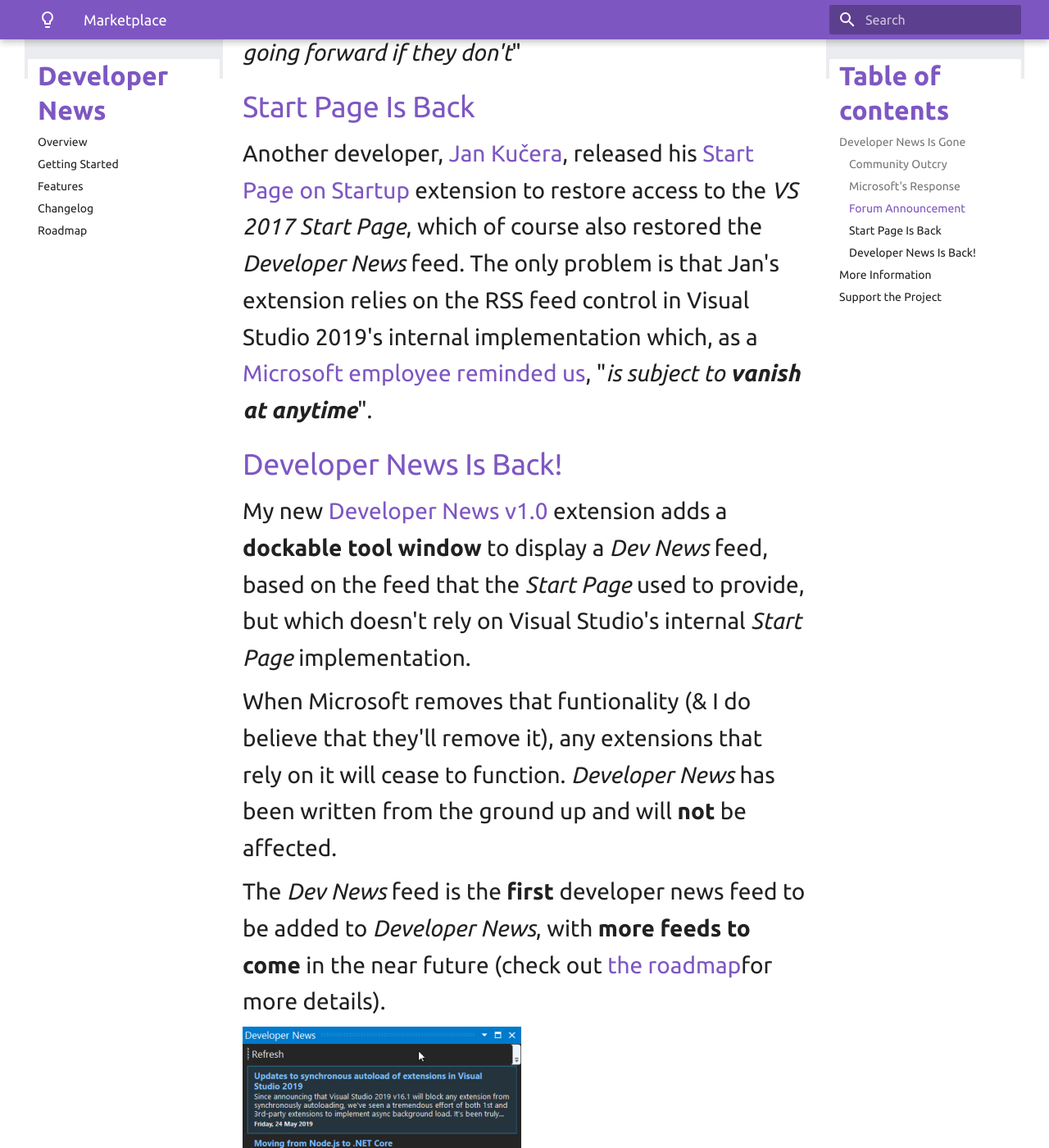
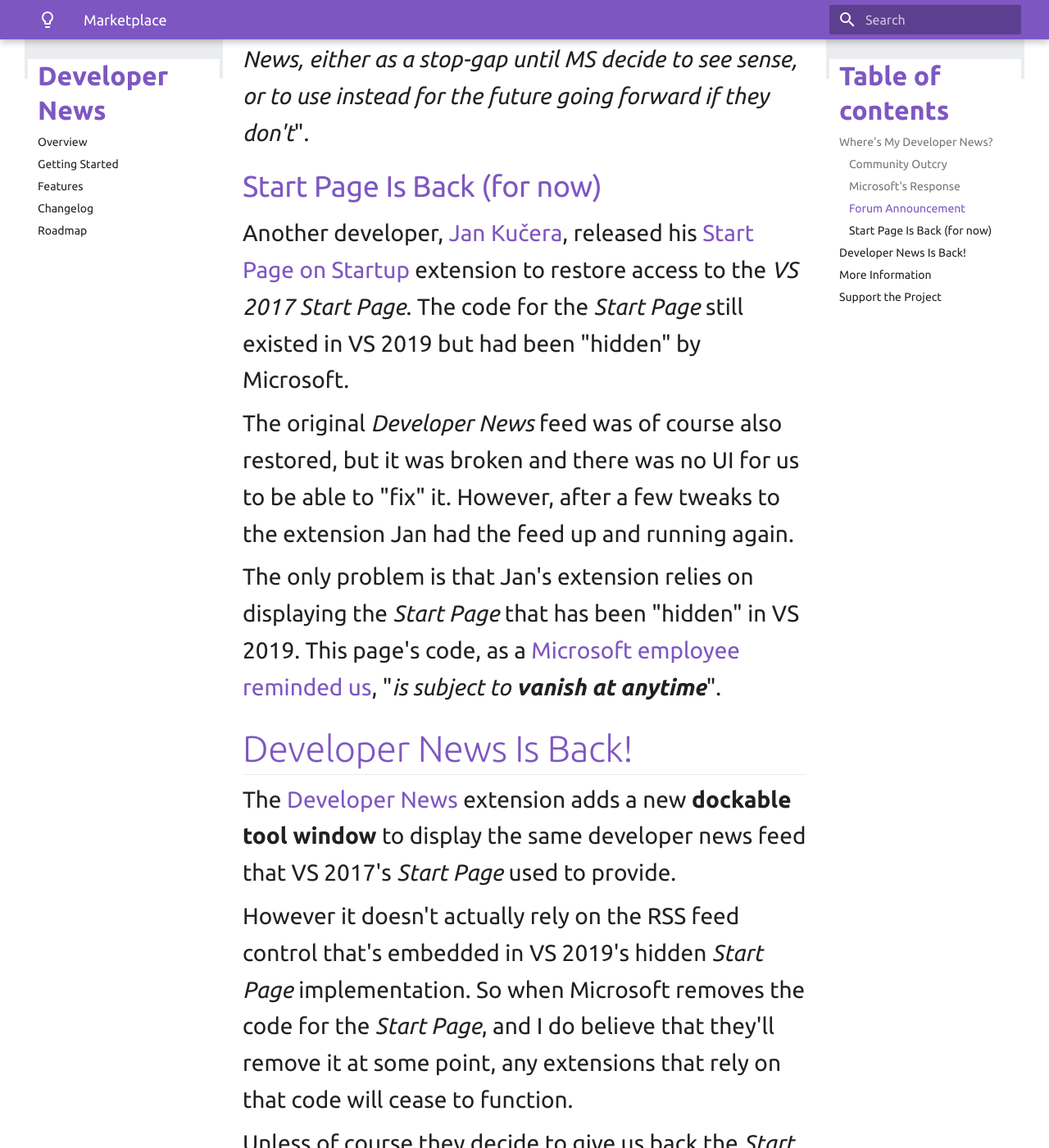
Before and after one commit to luminous-software/developer-news, an MkDocs documentation site: the page built from docs-source/marketplace.md, in a window 1280 px wide and 1400 px high, scrolled down 1936 px. Shown: the whole window at 82% size. Built offline with MkDocs 1.6.1 and Material for MkDocs 9.7.7, drawn with Linux system fonts in a browser that asks for light colours; old or Windows-style settings are respelled for this version of MkDocs; some of the changed text lies outside the part shown.

Commit message:
Update documentation source files

```diff
--- a/docs-source/marketplace.md
+++ b/docs-source/marketplace.md
@@ -14,7 +14,7 @@
 
 ---
 
-## Developer News Is Gone
+## Where's My Developer News?
 
 
 When Visual Studio 2019 was released, many developers were dismayed to find that the _Start Page_ had been completely
@@ -23,16 +23,18 @@
 ### Community Outcry
 
 There was a **huge** outpouring of disatification on the [Developer Community forum][developer-community-forum-url] that
-not only had the _Start Page_ been taken away (& _Developer News_ with it), but we were left with **no way to get _Developer News_
-in Visual Studio anymore**.
+not only had the _Start Page_ been taken away (& _Developer News_ with it), but we were left with **no way to get _Developer News_**
+in Visual Studio 2019 anymore.
 
 [developer-community-forum-url]: https://developercommunity.visualstudio.com/idea/399833/bring-back-the-developer-news-on-startup.html
 
 ### Microsoft's Response
-Increduously, Microsoft's response was to simply
-[add Developer News to the right column of the Visual Studio installer][microsoft-announcement-url].
-But nobody wanted to have to open the installer just to view their morning developer news.
-They wanted to see it as soon as they opened Visual Studio, as they had done for years.
+
+Increduously, Microsoft's response was to simply add a watered-down version of the old *Developer News* to the
+[right-hand column of the Visual Studio installer][microsoft-announcement-url].
+
+But nobody wants to have to open the installer just to view their morning developer news.
+They want to see it as soon as they open Visual Studio, as they had done for years.
 
 ![VS Installer](https://github.com/luminous-software/developer-news/raw/master/docs/assets/images/installer.png)
 
@@ -40,37 +42,54 @@
 
 ### Forum Announcement
 
-I wrote [a post to announce][my-announcement-url] "_I've decided to write a little extension to add a tool window
-to display the missing Developer News, either as a stop-gap until MS decide to see sense, or to use instead for the
-future going forward if they don't_"
+I [wrote a post in the Developer Community Forum][my-announcement-url] to announce that
+"_I've decided to write a little extension to add a tool window to display the missing Developer News,
+either as a stop-gap until MS decide to see sense, or to use instead for the future going forward if they don't_".
 
 [my-announcement-url]: https://developercommunity.visualstudio.com/comments/513534/view.html
 
-### Start Page Is Back
+### Start Page Is Back (for now)
+
 Another developer, [Jan Kučera][jan-kučera-url], released his [Start Page on Startup][start-page-on-startup-url]
-extension to restore access to the _VS 2017 Start Page_, which of course also restored the _Developer News_ feed.
-The only problem is that Jan's extension relies on the RSS feed control in Visual Studio 2019's internal implementation
-which, as a [Microsoft employee reminded us][microsoft-employee-url], "_is subject to **vanish at anytime**_".
+extension to restore access to the _VS 2017 Start Page_. The code for the _Start Page_ still existed in VS 2019
+but had been "hidden" by Microsoft.
 
-[jan-kučera-url]: https://marketplace.visualstudio.com/publishers/JanKucera
+The original _Developer News_ feed was of course also restored, but it was broken and there was no UI for us to be able to "fix" it.
+However, after a few tweaks to the extension Jan had the feed up and running again.
+
+The only problem is that Jan's extension relies on displaying the _Start Page_ that has been "hidden" in VS 2019.
+This page's code, as a [Microsoft employee reminded us][microsoft-employee-url], "_is subject to **vanish at anytime**_".
+
+[jan-kučera-url]: https://developercommunity.visualstudio.com/users/863/047cb52a-d0ac-4677-9337-118da1c525e4.html
 [start-page-on-startup-url]: https://marketplace.visualstudio.com/items?itemName=JanKucera.StartPageOnStartup
 [microsoft-employee-url]: https://developercommunity.visualstudio.com/comments/513807/view.html
 
-### Developer News Is Back!
+## Developer News Is Back!
 
-My new [Developer News v1.0][developer-news-url] extension adds a **dockable tool window** to display a _Dev News_ feed,
-based on the feed that the _Start Page_ used to provide,
-but which doesn't rely on Visual Studio's internal _Start Page_ implementation.
+The [Developer News][developer-news-url] extension adds a new **dockable tool window** to display the same developer news feed
+that VS 2017's _Start Page_ used to provide.
 
-When Microsoft removes that funtionality (& I do believe that they'll remove it), any extensions that rely on it
-will cease to function. _Developer News_ has been written from the ground up and will **not** be affected.
+However it doesn't actually rely on the RSS feed control that's embedded in VS 2019's hidden _Start Page_ implementation.
+So when Microsoft removes the code for the _Start Page_, and I do believe that they'll remove it at some point,
+any extensions that rely on that code will cease to function.
 
-The _Dev News_ feed is the **first** developer news feed to be added to _Developer News_,
-with **more feeds to come** in the near future (check out [the roadmap][roadmap-url]for more details).
+Unless of course they decide to give us back the _Start Page_
+as so many of us have been asking for in [Start Page: Please give it back!][give-back-start-page-url]
+
+_Developer News_ has been written **from the ground up** and will therefore **not** be affected.
+
+To open the new _Developer News_ window:
+
+- select **View** | **Developer News**
 
 ![Dev News](https://github.com/luminous-software/developer-news/raw/master/docs/assets/images/dev-news.png)
 
+The old _Developer News_ feed is just the **first** developer-focused feed to be added to the new _Developer News_ window,
+with **more feeds to come** in the near future (check out [the roadmap][roadmap-url] for more details).
+
 [developer-news-url]: https://marketplace.visualstudio.com/items?itemName=YannDuran.DeveloperNews
+[roadmap-url]: https://luminous-software.solutions/developer-news/roadmap
+
 
 ## More Information
 
```
Also changed, not shown: README.md (+41 -22 lines), docs-source/changelog.md (+17 -15 lines), docs-source/features.md (+6 -1 lines), docs-source/index.md (+41 -22 lines).
